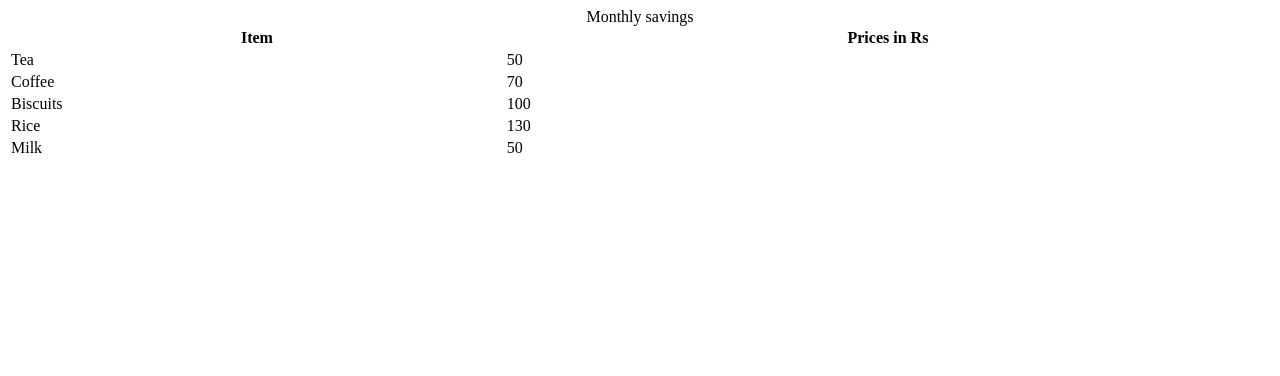
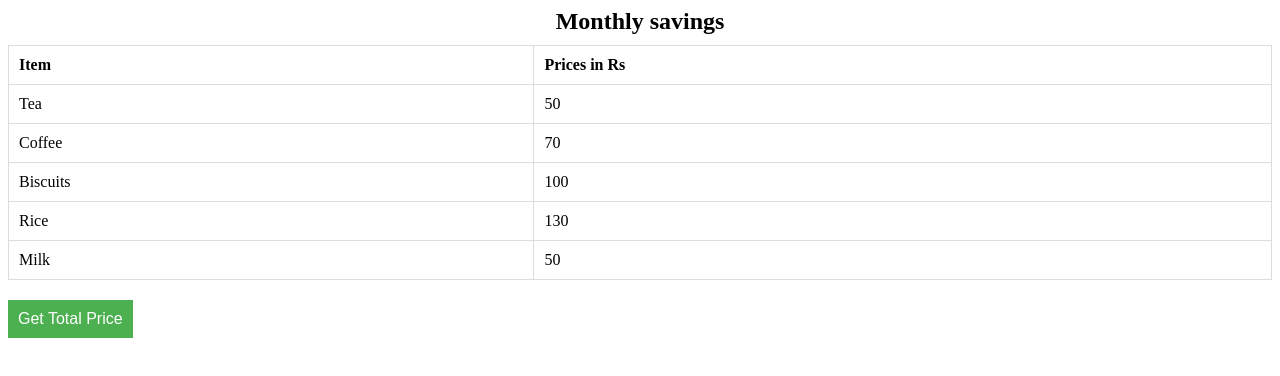
Before and after one commit to acciojob/grofers-checkout-WebPraveen01, a website: page main.html in a window 1280 px wide. Drawn offline with Linux system fonts and the light colour scheme.

Commit message:
created a submission

```diff
--- a/script.js
+++ b/script.js
@@ -1,3 +1,11 @@
+// Create the button to get the total price
+const getSumBtn = document.createElement("button");
+getSumBtn.append("Get Total Price");
+
+// Append the button to the body
+document.body.appendChild(getSumBtn);
+
+// Function to calculate the total sum
 const getSum = () => {
     // Select all the price elements in the table
     const priceElements = document.querySelectorAll(".price");
@@ -10,29 +18,32 @@ const getSum = () => {
         totalSum += parseFloat(priceElement.textContent);
     });
 
-    // Check if total row already exists
-    let totalRow = document.querySelector(".total-row");
+    // Check if the total row already exists
+    let totalRow = document.querySelector("#totalRow");
+
     if (!totalRow) {
-        // Create a new row for the total
+        // If the total row does not exist, create it
         totalRow = document.createElement("tr");
-        totalRow.className = "total-row";
+        totalRow.id = "totalRow"; // Assign an id to the total row for future reference
 
         // Create the cell for "Total" text
         const totalLabelCell = document.createElement("td");
         totalLabelCell.textContent = "Total";
         totalRow.appendChild(totalLabelCell);
 
+        // Create the cell for the total price value
+        const totalPriceCell = document.createElement("td");
+        totalPriceCell.textContent = totalSum.toFixed(2); // Display the sum with two decimal points
+        totalRow.appendChild(totalPriceCell);
+
         // Append the new total row to the table
         document.querySelector("table").appendChild(totalRow);
+    } else {
+        // If the total row already exists, just update the price value
+        const totalPriceCell = totalRow.querySelector("td:nth-child(2)");
+        totalPriceCell.textContent = totalSum.toFixed(2); // Update with the new total value
     }
+};
 
-    // Create the cell for the total price value
-    let totalPriceCell = totalRow.querySelector(".total-price");
-    if (!totalPriceCell) {
-        totalPriceCell = document.createElement("td");
-        totalPriceCell.className = "total-price";
-        totalRow.appendChild(totalPriceCell);
-    }
-    totalPriceCell.textContent = totalSum.toFixed(2); // Display the sum with two decimal points
-};
+// Add event listener to the button for the click event
 getSumBtn.addEventListener("click", getSum);
--- a/styles.css
+++ b/styles.css
@@ -1,2 +1,32 @@
 
-/* Your CSS Code here. */
+/* Simple styling for the table */
+table {
+    border-collapse: collapse;
+    width: 100%;
+}
+
+th, td {
+    padding: 10px;
+    text-align: left;
+    border: 1px solid #ddd;
+}
+
+caption {
+    font-size: 1.5em;
+    font-weight: bold;
+    margin-bottom: 10px;
+}
+
+button {
+    margin-top: 20px;
+    padding: 10px;
+    background-color: #4CAF50;
+    color: white;
+    border: none;
+    cursor: pointer;
+    font-size: 1em;
+}
+
+button:hover {
+    background-color: #45a049;
+}
```
